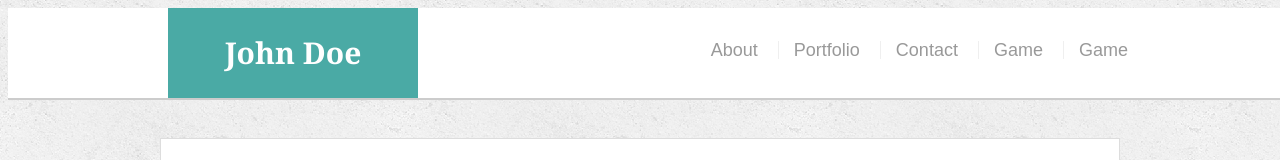
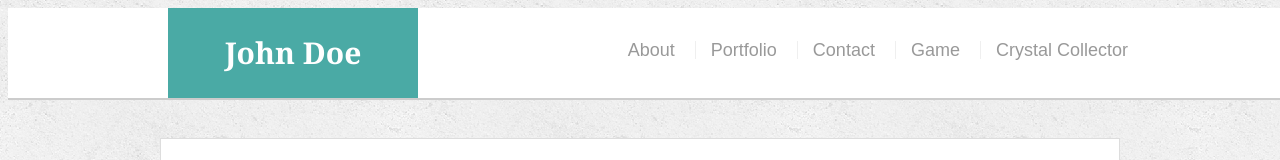
Before and after one commit to webdev-gmg/Responsive-Portfolio, a plain HTML site: page index.html in a window 1280 px wide. Shown: the top 160 px of the page. Drawn offline with Linux system fonts and the light colour scheme.

Commit message:
Update index.html

```diff
--- a/index.html
+++ b/index.html
@@ -20,7 +20,7 @@
         <a href="portfolio.html">Portfolio</a>
         <a href="contact.html">Contact</a>
         <a href="game.html">Game</a>
-        <a href="https://webdev-gmg.github.io/unit-4-game/">Game</a>
+        <a href="https://webdev-gmg.github.io/unit-4-game/index.html">Crystal Collector</a>
       </nav>
 
     </div>
```
